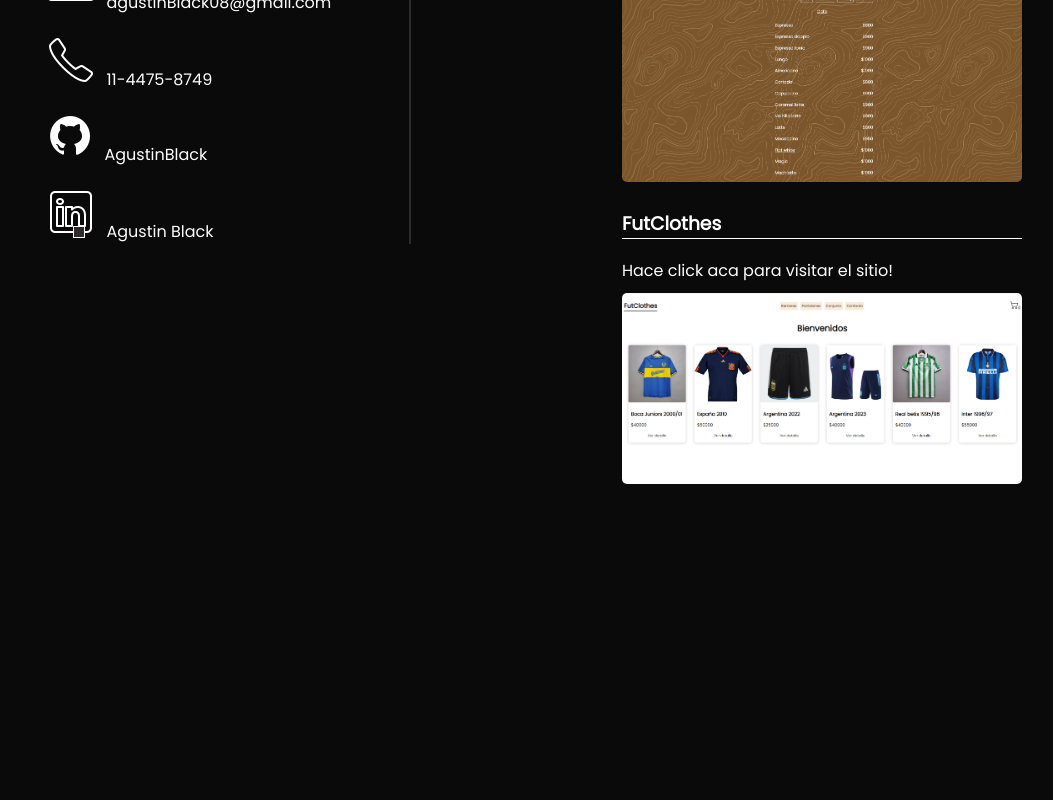
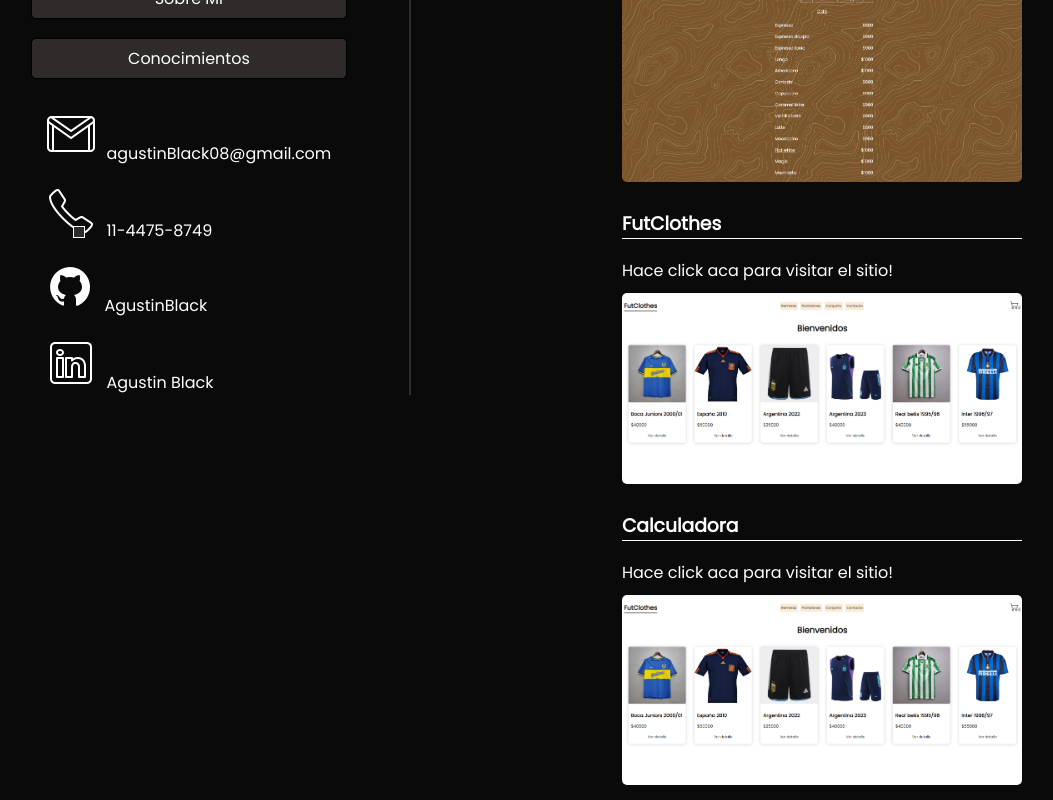
Before and after one commit to AgustinBlack/MiPortfolio, a React (Vite) app in the folder portfolio/: page /Proyectos in a window 1280 px wide. Shown: the part 706-1506 px from the top of the page, without its empty margins (55-1108 px from the left). Before the commit the page ends 1205 px from the top, so only its background shows below. Built offline with nearby package versions, Linux system fonts and the light colour scheme.

Commit message:
Add new Project

```diff
--- a/portfolio/src/components/Proyectos.jsx
+++ b/portfolio/src/components/Proyectos.jsx
@@ -27,6 +27,11 @@ const Proyectos = () => {
                     <a className={clases.proyectoLinks} href="https://fut-retro.vercel.app/">Hace click aca para visitar el sitio!</a>
                     <a href="https://fut-retro.vercel.app/"><img src={futclothes} alt="" className={clases.proyectoImg}/></a>
                 </div>
+                <div className={clases.proyectoDiv}>
+                    <h3 className={clases.proyectoNombre}>Calculadora</h3>
+                    <a className={clases.proyectoLinks} href="https://calculadora-topaz-nine.vercel.app/">Hace click aca para visitar el sitio!</a>
+                    <a href="https://calculadora-topaz-nine.vercel.app/"><img src={futclothes} alt="" className={clases.proyectoImg}/></a>
+                </div>
             </div>
     )
 }
```
